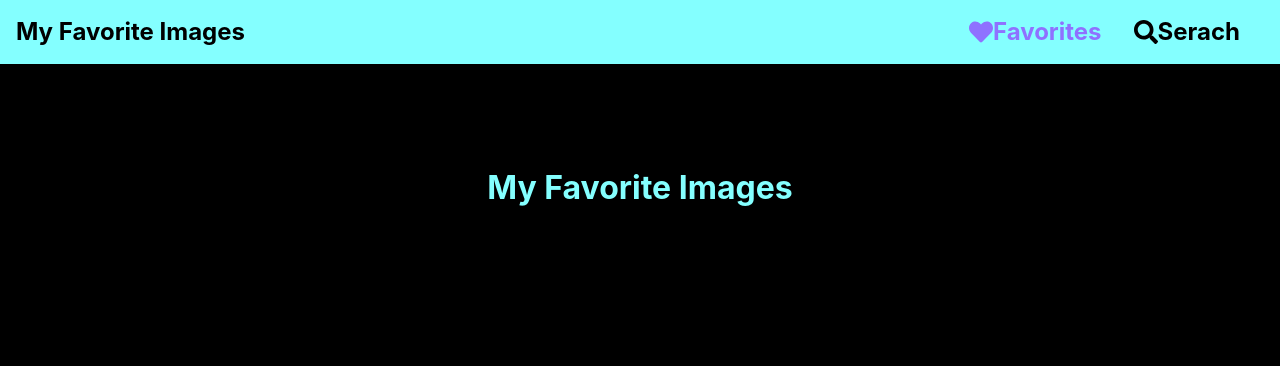
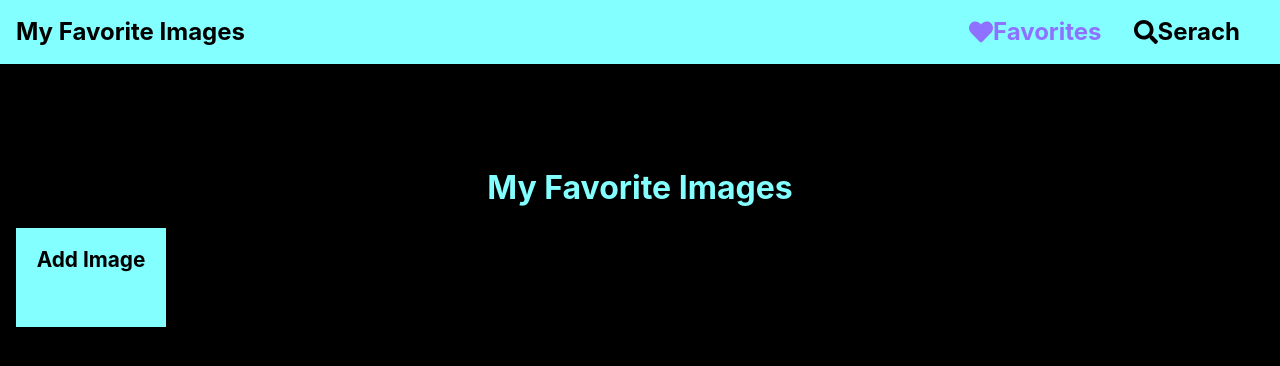
Before and after one commit to amabelleS/my-favorite-images, a React (Create React App) app: page / in a window 1280 px wide. Shown: the top 366 px of the page. Built offline with nearby package versions, Linux system fonts and the light colour scheme.

Commit message:
Add Image - navigate to search

```diff
--- a/src/pages/Home/Home.js
+++ b/src/pages/Home/Home.js
@@ -1,21 +1,14 @@
 import React, { useContext } from 'react';
+import { useHistory } from 'react-router-dom';
 import Context from '../../context/favorites/context';
-
 import Image from '../../components/Image';
 
 import * as S from './style';
 
 const Home = () => {
-  const {
-    favoritesState,
-    handleMouseEnter,
-    handleMouseLeave,
-    addToFavorites,
-    removeFromFavorites,
-    isImageInFavorites,
-    // switchFavorites,
-  } = useContext(Context);
-  const { favorites, hoveredImageId } = favoritesState;
+  const { favoritesState } = useContext(Context);
+  const { favorites } = favoritesState;
+  let history = useHistory();
 
   return (
     <S.Home>
@@ -25,6 +18,9 @@ const Home = () => {
           {favorites.map((image) => {
             return <Image key={image.id} {...image} image={image} fav />;
           })}
+          <S.NavigationBox onClick={() => history.push('./search')}>
+            <S.NavigationBoxText>Add Image</S.NavigationBoxText>
+          </S.NavigationBox>
         </S.List>
       </S.Content>
     </S.Home>
--- a/src/pages/Home/style.js
+++ b/src/pages/Home/style.js
@@ -34,3 +34,23 @@ export const List = styled.div`
   overflow-y: auto;
   overflow-x: hidden;
 `;
+
+export const NavigationBox = styled.div`
+  background: ${(props) => props.theme.text};
+  color: ${(props) => props.theme.body};
+  width: 150px;
+  height: 99px;
+
+  &:hover {
+    cursor: pointer;
+  }
+`;
+
+export const NavigationBoxText = styled.div`
+  display: flex;
+  justify-content: center;
+  font-size: 1.3rem;
+  margin: 1rem auto;
+  align-items: center;
+  font-weight: bold;
+`;
```
